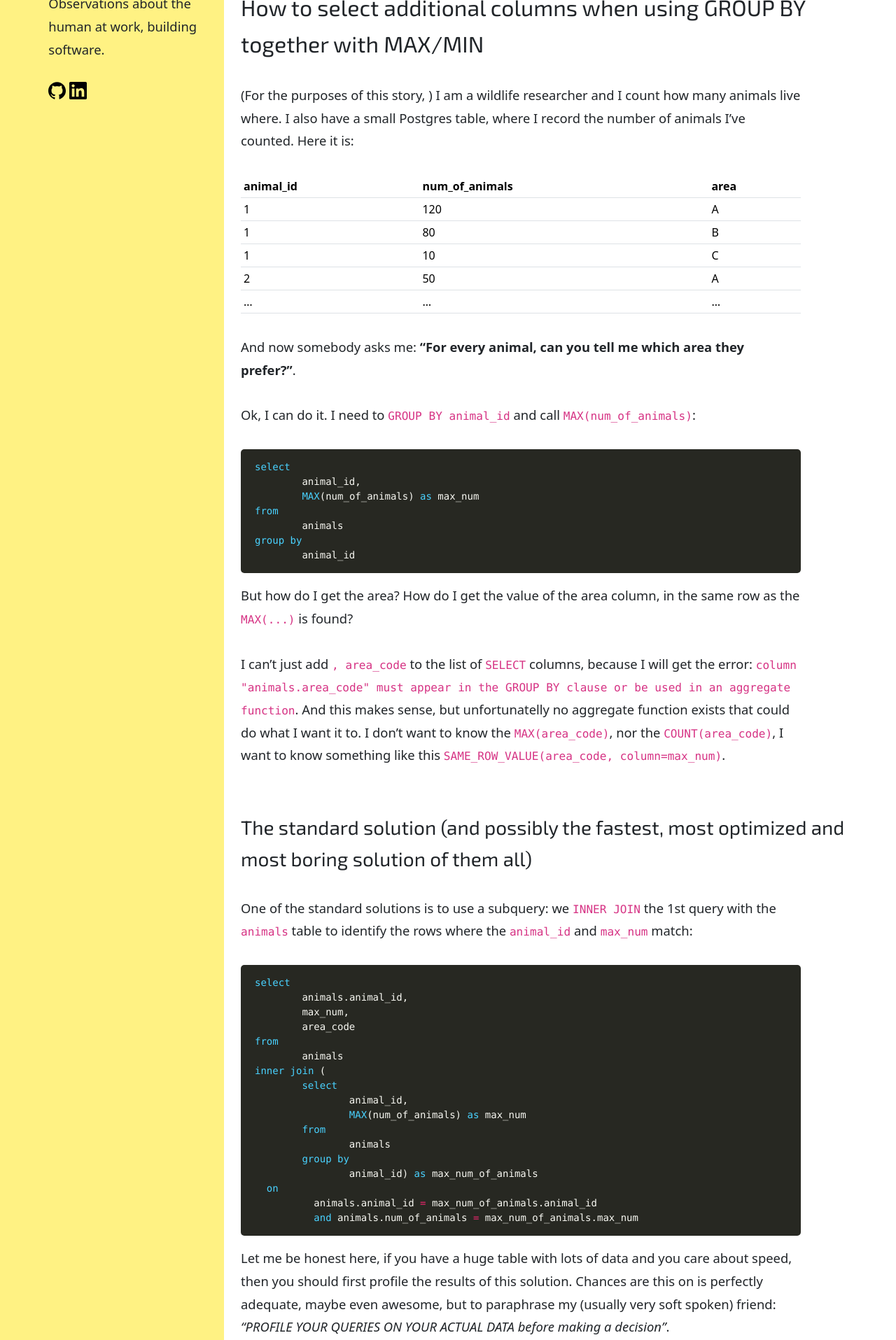
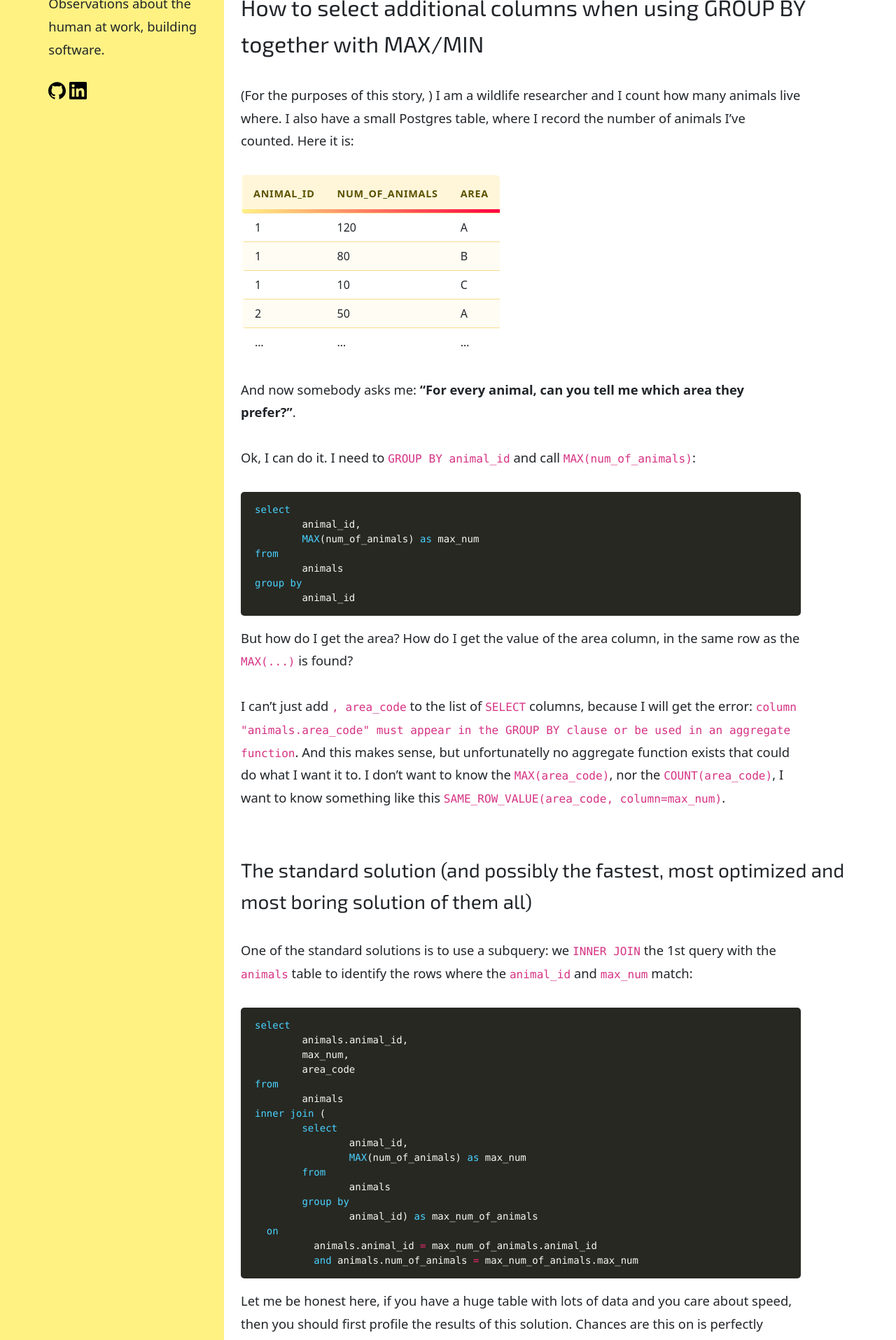
Before and after one commit to inesp/inesp.github.io, a Jekyll site: the page built from _posts/2021-01-24-postgres-max-and-group-by.md, in a window 1280 px wide. Shown: the part 589-2504 px from the top of the page at 70% size. Built offline with Jekyll 4.4.1, drawn with Linux system fonts in a browser that asks for light colours; nearby versions of some CDN libraries; some web fonts are replaced.

Commit message:
Make tables pretty

```diff
--- a/_posts/2021-01-24-postgres-max-and-group-by.md
+++ b/_posts/2021-01-24-postgres-max-and-group-by.md
@@ -22,7 +22,7 @@ Very recently I stumbled upon a new and curious solution to a very minor, but ve
 | 1         | 10             | C    |
 | 2         | 50             | A    |
 | ...       | ...            | ...  |
-{:.table .table-sm}
+{:.table-small}
 
 And now somebody asks me: **"For every animal, can you tell me which area they prefer?"**.
 
--- a/assets/bs-override.scss
+++ b/assets/bs-override.scss
@@ -104,11 +104,7 @@ ul{
     margin-bottom: 1rem;
   }
 }
-.table p {
-  font-size: inherit;
-  margin-top: 0.5rem;
-  margin-bottom: 0.5rem;
-}
+
 
 h1,h2,h3,h4,h5,h6, .h1, .h2, .h3, .h4, .h5, .h6{
   font-family: "Exo 2";
@@ -203,10 +199,7 @@ img {
       max-width: 800px;
     }
   }
-
-  .post-content table{
-    min-width: 800px;
-    width: auto;
+  .post-content table {
     max-width: 100%;
   }
   .highlight, p.post-edit-link, .post-excerpt, .title-underscore{
@@ -300,7 +293,7 @@ h5.external_links{
   }
 }
 
-.post-content table, .post-content ul{
+.post-content ul{
   margin-bottom:2rem;
 }
 
@@ -389,11 +382,16 @@ figcaption{
 }
 
 
-table.talks {
-  width: 100%;
+// ------------------------ TABLE
+
+table{
   border-collapse: collapse;
-  border-radius: 8px;
+  border-radius: 6px;
   overflow: hidden;
+  margin-bottom: 2rem;
+
+  width: auto;
+  max-width: 100%;
 
   thead {
     position: relative;
@@ -425,10 +423,9 @@ table.talks {
     transition: background 0.2s ease-in-out;
     border-left: 4px solid transparent;
   }
-
   tbody tr:hover {
     background-color: #ffe6e6;
-    border-left: 4px solid #ff0040;
+    border-left: 4px solid #ff7898;
   }
 
   td {
@@ -437,6 +434,46 @@ table.talks {
     color: #212529;
   }
 
+  p {
+    font-size: inherit;
+    margin-top: 0.5rem;
+    margin-bottom: 0.5rem;
+  }
+}
+
+.post-content table {
+  tbody tr:nth-child(even) {
+    background-color: #fffcf3;
+  }
+  tbody tr:nth-child(even):hover {
+    background-color: #ffe6e6;
+  }
+  td {
+    border-top: 1px solid #fadb8d;
+  }
+}
+
+.table-full {
+  width: 100%;
+  min-width: 800px;
+}
+
+.table-small {
+  td {
+    padding: 0.5rem 1rem;
+  }
+}
+
+
+// ------------------------ TALKS
+table.talks {
+  width: 100%;
+
+  tbody tr:hover {
+    border-left: 4px solid #ff0040;
+  }
+
+  // 6th column for links
   td:nth-child(6) a {
     font-size: 1.2rem;
     text-decoration: none;
```
Also changed, not shown: _posts/2019-09-30-nmap.md (+1 -1 lines), _posts/2020-11-04-estimation-is-a-delusion.md (+0 -1 lines).
